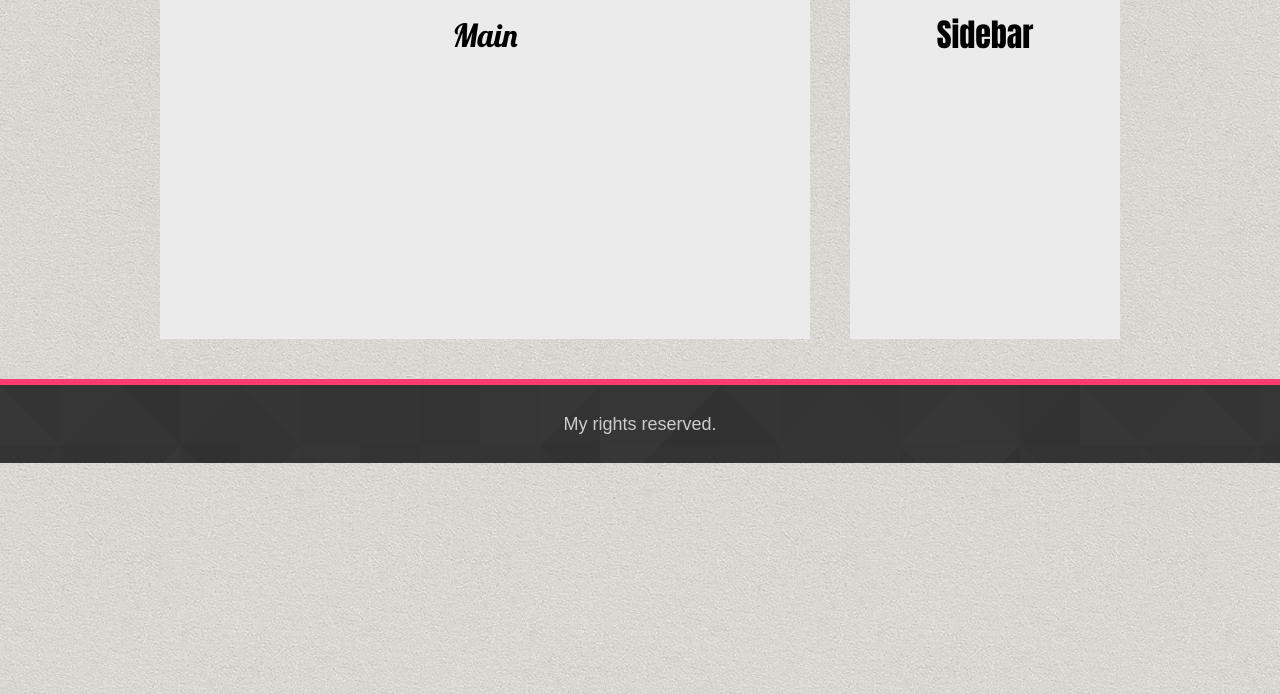
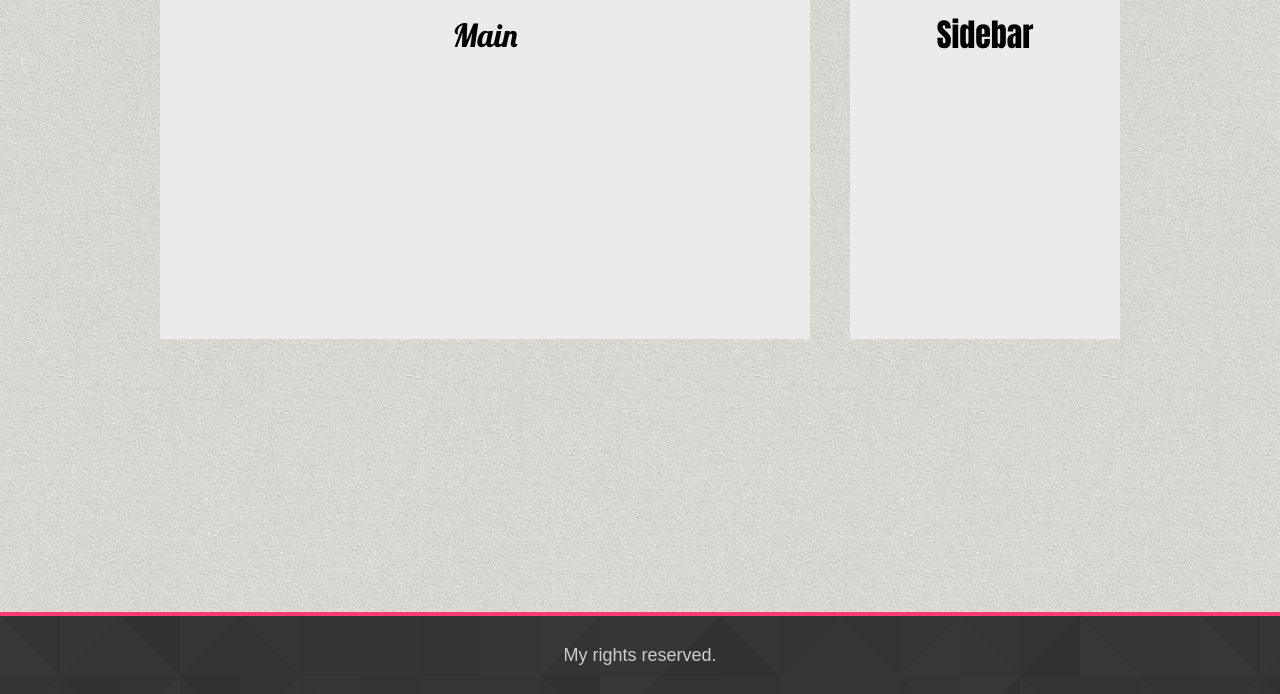
Before and after one commit to v8tx/Basic-Portfolio, a PHP site: page /index.php in a window 1280 px wide. Shown: the part 106-800 px from the top of the page. Run offline with PHP 8.4, Linux system fonts and the light colour scheme; some web fonts are replaced.

Commit message:
added styles

```diff
--- a/assets/css/style.css
+++ b/assets/css/style.css
@@ -29,7 +29,10 @@ footer {
 	min-height: auto;
 	display: inline-block;
 	background: url("../images/footer_lodyas.png") 0 0 repeat #777;
-	border-top: 6px solid #FF3B71;
+	border-top: 4px solid #FF3B71;
+	 position: fixed;
+    bottom: 0;
+    right: 0;
 }
 .logo {
 	font-family: 'Bungee Inline', cursive;
```
